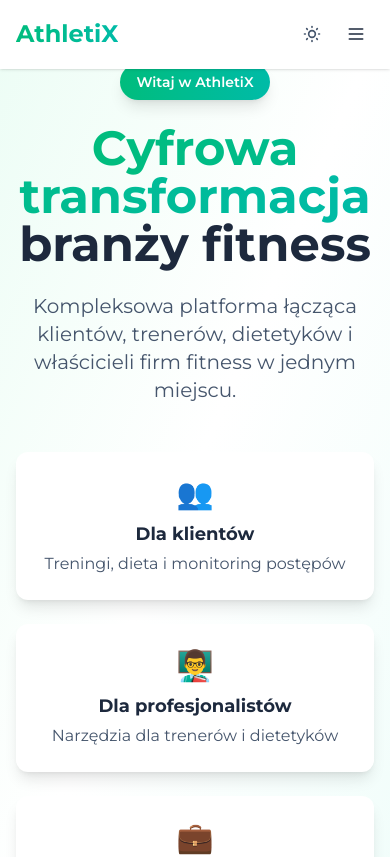
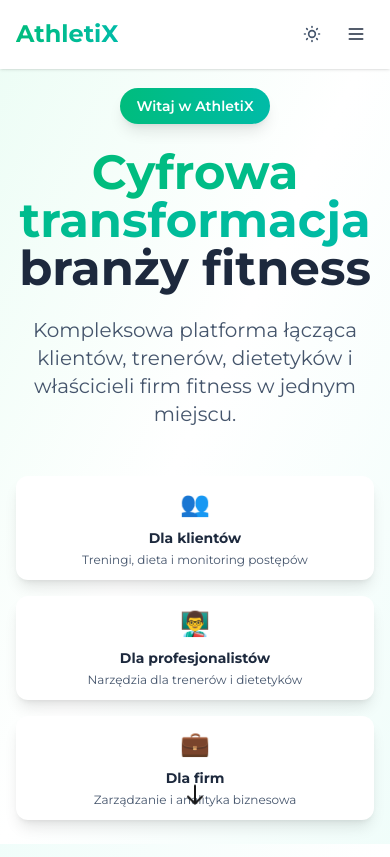
Before and after one commit to dezmerek/AthletiX, a Next.js app: page / in a window 390 px wide. Shown: the top 857 px of the page. Built offline with nearby package versions, Linux system fonts and the light colour scheme.

Commit message:
feat: Update HeroSection layout and typography for better readability

```diff
--- a/src/containers/main/HeroSection.tsx
+++ b/src/containers/main/HeroSection.tsx
@@ -21,35 +21,39 @@
           Kompleksowa platforma łącząca klientów, trenerów, dietetyków i
           właścicieli firm fitness w jednym miejscu.
         </p>
-        <div className="mt-12 grid grid-cols-1 sm:grid-cols-3 gap-6 max-w-3xl mx-auto">
-          <div className="bg-white rounded-xl p-6 shadow-lg hover:shadow-xl transition-all group">
-            <div className="text-3xl mb-2 group-hover:scale-110 transition-transform">
+        <div className="mt-12 grid grid-cols-1 sm:grid-cols-3 gap-4 sm:gap-4 md:gap-6 max-w-3xl mx-auto">
+          <div className="bg-white rounded-xl p-3 sm:p-4 md:p-5 shadow-lg hover:shadow-xl transition-all group">
+            <div className="text-2xl sm:text-2xl md:text-3xl mb-2 group-hover:scale-110 transition-transform">
               👥
             </div>
-            <h3 className="text-slate-800 font-bold mb-1 text-lg">
+            <h3 className="text-slate-800 font-bold mb-1 text-sm sm:text-xs md:text-base lg:text-lg">
               Dla klientów
             </h3>
-            <p className="text-slate-600">
+            <p className="text-slate-600 text-xs sm:text-xs md:text-sm">
               Treningi, dieta i monitoring postępów
             </p>
           </div>
-          <div className="bg-white rounded-xl p-6 shadow-lg hover:shadow-xl transition-all group">
-            <div className="text-3xl mb-2 group-hover:scale-110 transition-transform">
+          <div className="bg-white rounded-xl p-3 sm:p-4 md:p-5 shadow-lg hover:shadow-xl transition-all group">
+            <div className="text-2xl sm:text-2xl md:text-3xl mb-2 group-hover:scale-110 transition-transform">
               👨‍🏫
             </div>
-            <h3 className="text-slate-800 font-bold mb-1 text-lg">
+            <h3 className="text-slate-800 font-bold mb-1 text-sm sm:text-xs md:text-base lg:text-lg">
               Dla profesjonalistów
             </h3>
-            <p className="text-slate-600">
+            <p className="text-slate-600 text-xs sm:text-xs md:text-sm">
               Narzędzia dla trenerów i dietetyków
             </p>
           </div>
-          <div className="bg-white rounded-xl p-6 shadow-lg hover:shadow-xl transition-all group">
-            <div className="text-3xl mb-2 group-hover:scale-110 transition-transform">
+          <div className="bg-white rounded-xl p-3 sm:p-4 md:p-5 shadow-lg hover:shadow-xl transition-all group">
+            <div className="text-2xl sm:text-2xl md:text-3xl mb-2 group-hover:scale-110 transition-transform">
               💼
             </div>
-            <h3 className="text-slate-800 font-bold mb-1 text-lg">Dla firm</h3>
-            <p className="text-slate-600">Zarządzanie i analityka biznesowa</p>
+            <h3 className="text-slate-800 font-bold mb-1 text-sm sm:text-xs md:text-base lg:text-lg">
+              Dla firm
+            </h3>
+            <p className="text-slate-600 text-xs sm:text-xs md:text-sm">
+              Zarządzanie i analityka biznesowa
+            </p>
           </div>
         </div>
       </div>
```
